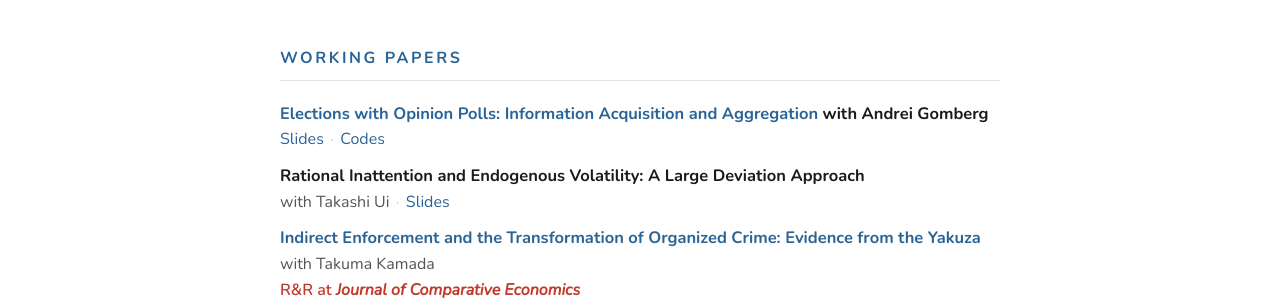
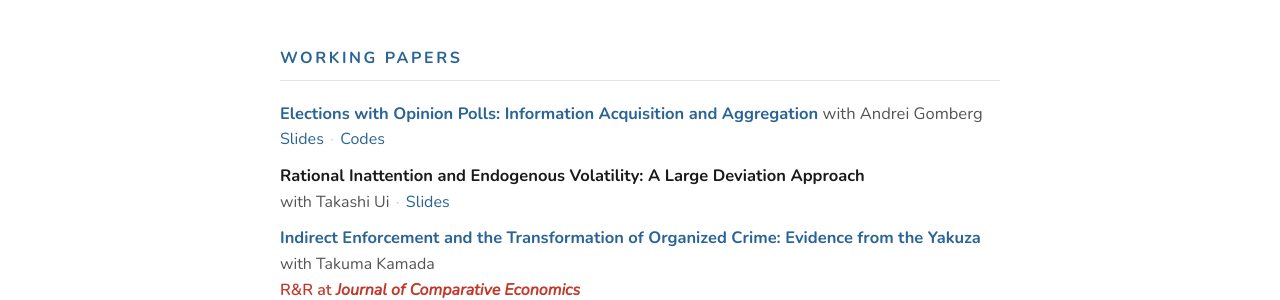
Before and after one commit to tetsuyahoshino137/tetsuyahoshino137.github.io, a Jekyll site: the page built from index.md, in a window 1280 px wide. Shown: the part 444-744 px from the top of the page. Built offline with Jekyll 4.4.1, drawn with Linux system fonts in a browser that asks for light colours.

Commit message:
Update main.css

```diff
--- a/assets/css/main.css
+++ b/assets/css/main.css
@@ -112,6 +112,7 @@
   background-size: 0% 1.5px; background-repeat: no-repeat; background-position: 0 100%;
   transition: background-size 0.2s; padding-bottom: 1px;
 }
+.hp-scope .paper-title .authors { font-weight: 400; color: var(--color-sub); }
 .hp-scope .paper-title a:hover { background-size: 100% 1.5px; }
 .hp-scope .paper-sub { font-size: 1rem; color: var(--color-sub); }
 .hp-scope .paper-pub { font-size: 1rem; margin-top: 0.05rem; }
```
